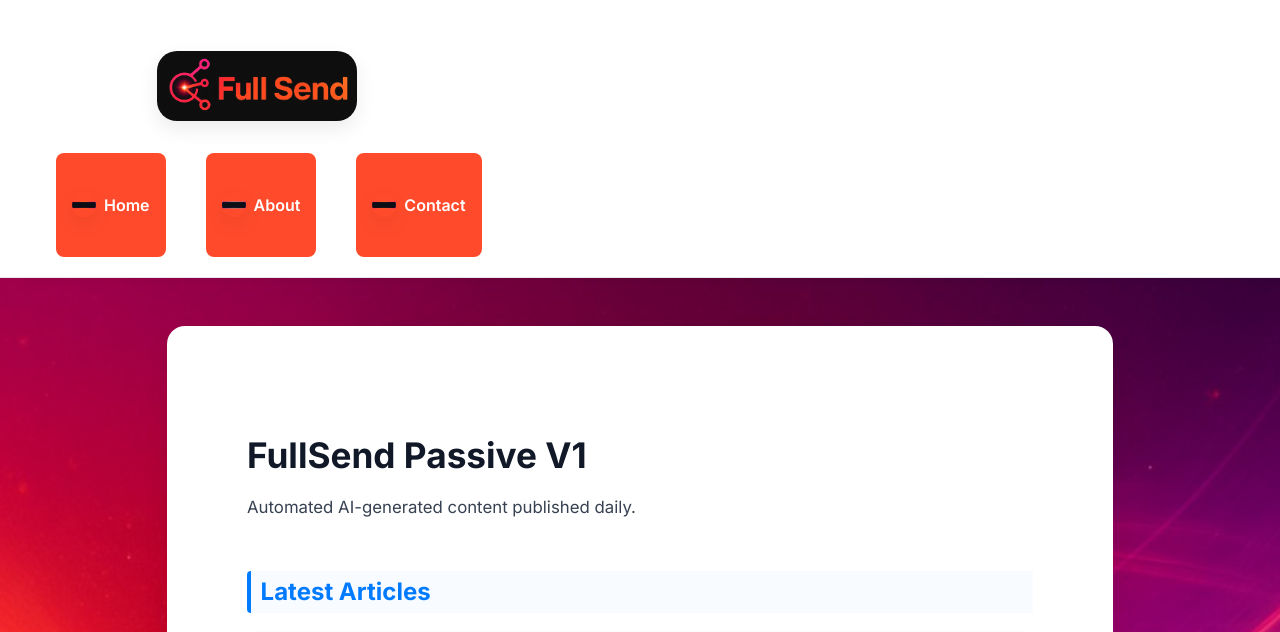
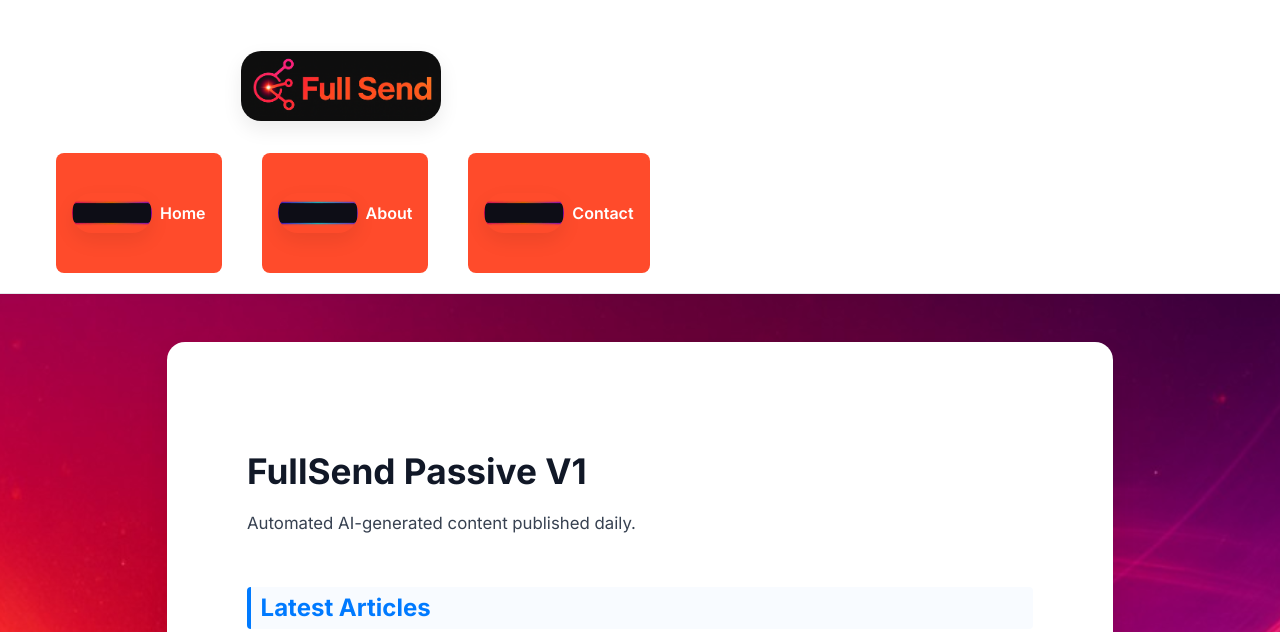
Before and after one commit to leetcawthorne/fullsend-pipeline, a Jekyll site: the page built from index.md, in a window 1280 px wide. Shown: the top 632 px of the page. Built offline with Jekyll 4.4.1, drawn with Linux system fonts in a browser that asks for light colours; grey boxes are pictures that could not be loaded.

Commit message:
Update style.scss

```diff
--- a/assets/css/style.scss
+++ b/assets/css/style.scss
@@ -41,8 +41,8 @@
 }
 
 .nav-btn-icon {
-  width: 24px;
-  height: 24px;
+  width: 80px;
+  height: 40px;
   margin-right: 0.5rem; /* space between icon and text */
 }
 
```
